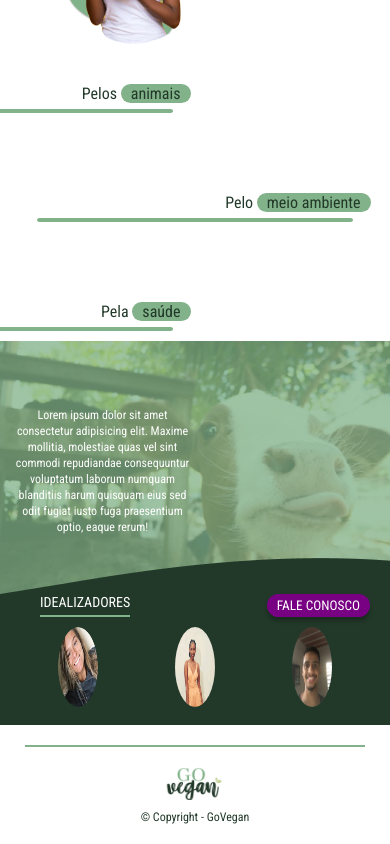
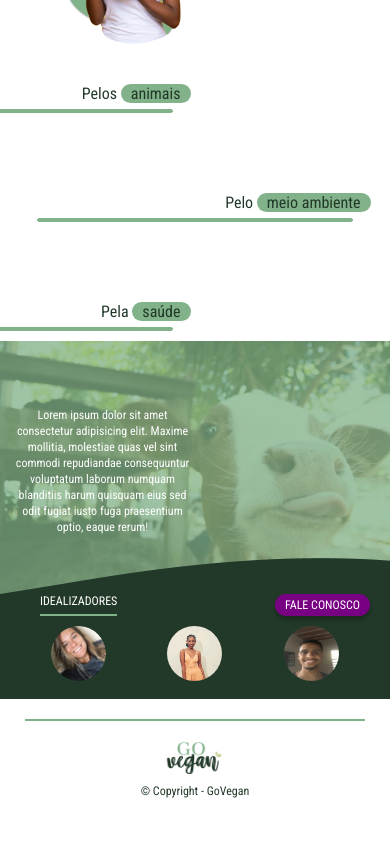
Before and after one commit to julianasinnott/goVegan, a React (Vite) app: page / in a window 390 px wide. Shown: the part 1778-2622 px from the top of the page. After the commit the page ends 2596 px from the top, so only its background shows below. Built offline with nearby package versions, Linux system fonts and the light colour scheme.

Commit message:
refactor: update reponsive design

```diff
--- a/src/components/Footer/responsive.css
+++ b/src/components/Footer/responsive.css
@@ -1,22 +1,4 @@
-/* @media only screen and (max-width:600px) {
-  .idealizers-img {
-    width: 60px;
-  }
-  .footer__idealizers-section {
-    padding: 20px;
-  }
-  .footer__idealizers-title {
-    font-size: 14px;
-  }
-  .footer__logo-img {
-    width: 70px;
-  }
-} */
-
 @media only screen and (max-width:800px) {
-  .idealizers-img {
-    width: 60px;
-  }
   .footer__idealizers-section {
     padding: 14px 40px;
     gap: 10px;
@@ -34,9 +16,23 @@
     padding: 14px 20px;
   }
   .idealizers-img {
-    width: 40px;
+    width: 60px;
+    height: 60px;
   }
   .footer__logo-img {
     width: 60px;
   }
 }
+
+@media only screen and (max-width:400px) {
+  .footer__idealizers-title {
+    font-size: 12px;
+  }
+  .contact-btn {
+    font-size: 12px;
+  }
+  .idealizers-img {
+    width: 55px;
+    height: 55px;
+  }
+}
```
